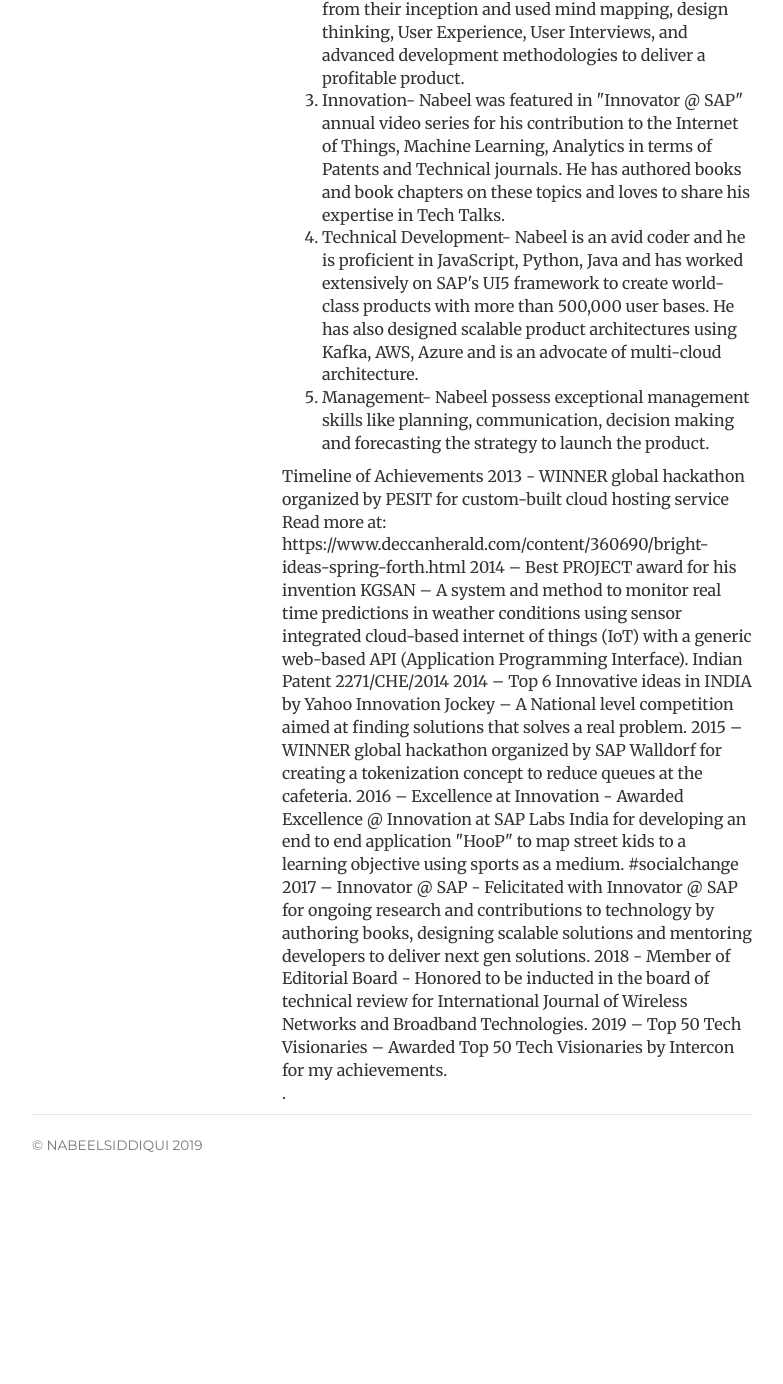
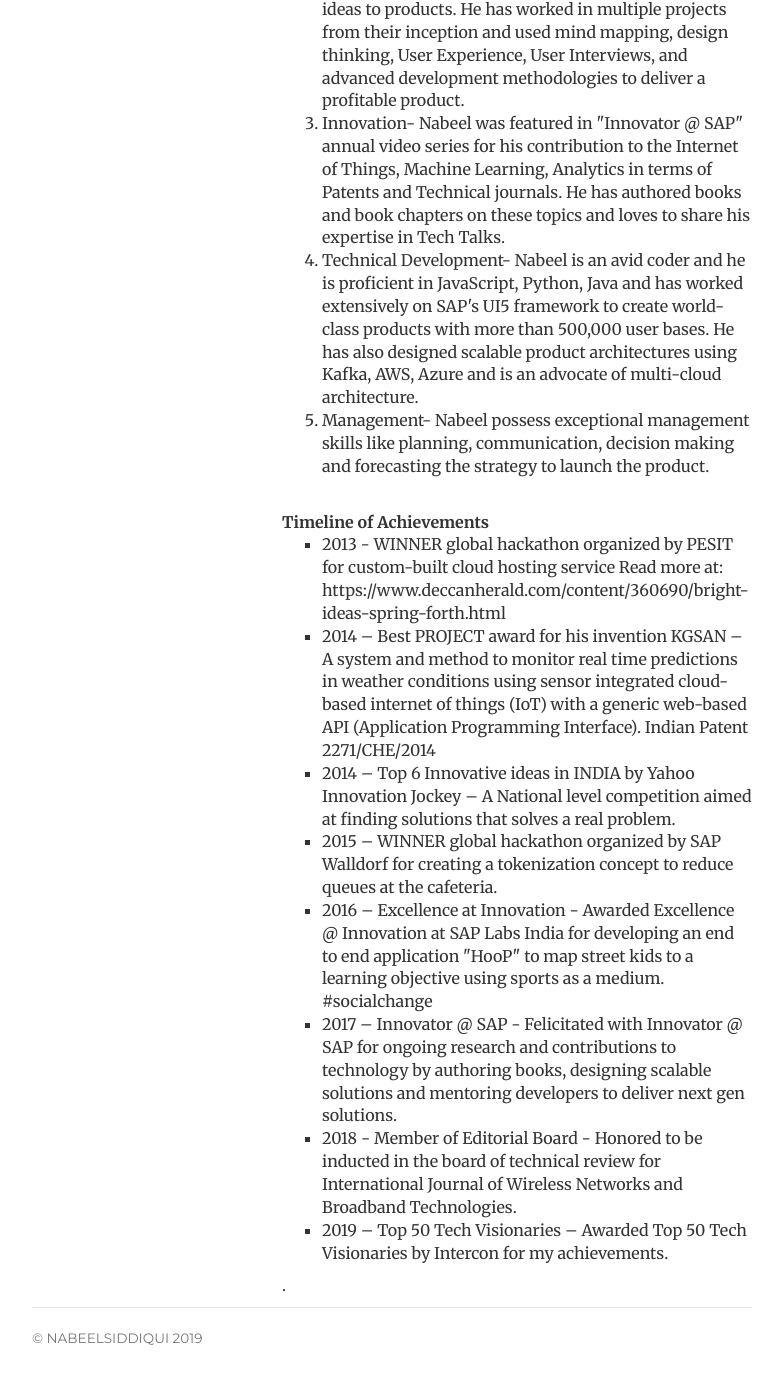
Before and after one commit to mnscodes/mnscodes.github.io, a Jekyll site: the page built from index.html, in a window 1280 px wide and 1400 px high, scrolled down 602 px. Shown: the top 1384 px of the window, without its empty margins (248-1031 px from the left). Built offline with Jekyll 4.4.1, drawn with Linux system fonts in a browser that asks for light colours; before the commit the page ends 1809 px from its top, so only the background shows below that.

Commit message:
Update index.html

```diff
--- a/index.html
+++ b/index.html
@@ -22,24 +22,25 @@
 	</p>
 		<b> Background </b> <br>
 Nabeel Siddiqui is a Master of Engineering Management Candidate at Duke University. He is specializing in Product Management. Prior to joining Duke Nabeel worked at SAP in the Research and Development department. He was part of the Predictive Engineering Insights team and they developed digital twin and simulation as a service for Oil & Gas, Wind, and Chemical Energy Industries. Nabeel has also worked in the development and strategy team of HCM Suite Page Builder at SAP. He led a team in technical capacity and catered to high-value clients across the globe.<br>
-		<b> Skill Highlights </b>
+		<br> <b> Skill Highlights </b>
 <ol> <li>Problem Solving - Nabeel is an expert in problem-solving and he deploys design thinking and divide and conquer approaches to address a complex issue into simple tasks.</li>
 <li>Product Management- Nabeel has experience in driving ideas to products. He has worked in multiple projects from their inception and used mind mapping, design thinking, User Experience, User Interviews, and advanced development methodologies to deliver a profitable product.</li>
 <li>Innovation- Nabeel was featured in "Innovator @ SAP" annual video series for his contribution to the Internet of Things, Machine Learning, Analytics in terms of Patents and Technical journals. He has authored books and book chapters on these topics and loves to share his expertise in Tech Talks.</li>
 <li>Technical Development- Nabeel is an avid coder and he is proficient in JavaScript, Python, Java and has worked extensively on SAP's UI5 framework to create world-class products with more than 500,000 user bases. He has also designed scalable product architectures using Kafka, AWS, Azure and is an advocate of multi-cloud architecture.</li>
 <li>Management- Nabeel possess exceptional management skills like planning, communication, decision making and forecasting the strategy to launch the product.</li></ol>
-Timeline of Achievements
-2013 - WINNER global hackathon organized by PESIT for custom-built cloud hosting service Read more at: https://www.deccanherald.com/content/360690/bright-ideas-spring-forth.html
-2014 – Best PROJECT award for his invention KGSAN – A system and method to
-monitor real time predictions in weather conditions using sensor integrated cloud-based
-internet of things (IoT) with a generic web-based API (Application Programming Interface). Indian Patent 2271/CHE/2014
-2014 – Top 6 Innovative ideas in INDIA by Yahoo Innovation Jockey – A National level competition aimed at finding solutions that solves a real problem.
-2015 – WINNER global hackathon organized by SAP Walldorf for creating a tokenization concept to reduce queues at the cafeteria.
+		<br> <b> Timeline of Achievements </b>
+		<ul type = "square">
+<li> 2013 - WINNER global hackathon organized by PESIT for custom-built cloud hosting service Read more at: https://www.deccanherald.com/content/360690/bright-ideas-spring-forth.html </li>
+<li> 2014 – Best PROJECT award for his invention KGSAN – A system and method to
+	monitor real time predictions in weather conditions using sensor integrated cloud-based
+internet of things (IoT) with a generic web-based API (Application Programming Interface). Indian Patent 2271/CHE/2014</li>
+<li> 2014 – Top 6 Innovative ideas in INDIA by Yahoo Innovation Jockey – A National level competition aimed at finding solutions that solves a real problem.</li>
+<li> 2015 – WINNER global hackathon organized by SAP Walldorf for creating a tokenization concept to reduce queues at the cafeteria.</li>
 
-2016 – Excellence at Innovation - Awarded Excellence @ Innovation at SAP Labs India for developing an end to end application "HooP" to map street kids to a learning objective using sports as a medium. #socialchange
-2017 – Innovator @ SAP - Felicitated with Innovator @ SAP for ongoing research and contributions to technology by authoring books, designing scalable solutions and mentoring developers to deliver next gen solutions.
-2018 - Member of Editorial Board - Honored to be inducted in the board of technical review for International Journal of Wireless Networks and Broadband Technologies.
-2019 – Top 50 Tech Visionaries – Awarded Top 50 Tech Visionaries by Intercon for my achievements.
+<li> 2016 – Excellence at Innovation - Awarded Excellence @ Innovation at SAP Labs India for developing an end to end application "HooP" to map street kids to a learning objective using sports as a medium. #socialchange </li>
+<li> 2017 – Innovator @ SAP - Felicitated with Innovator @ SAP for ongoing research and contributions to technology by authoring books, designing scalable solutions and mentoring developers to deliver next gen solutions.</li>
+<li> 2018 - Member of Editorial Board - Honored to be inducted in the board of technical review for International Journal of Wireless Networks and Broadband Technologies.</li>
+<li> 2019 – Top 50 Tech Visionaries – Awarded Top 50 Tech Visionaries by Intercon for my achievements.</li></ul>
 
 	<p> .
 
```
